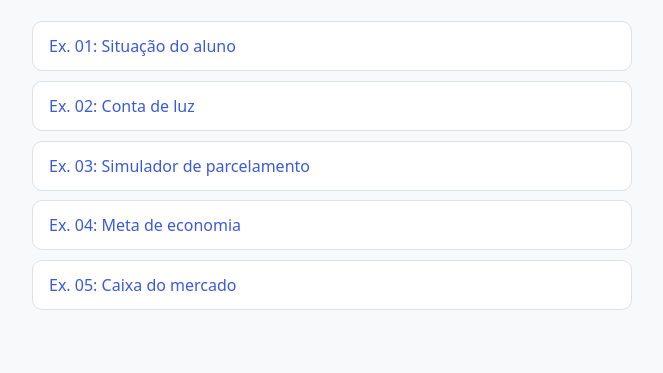
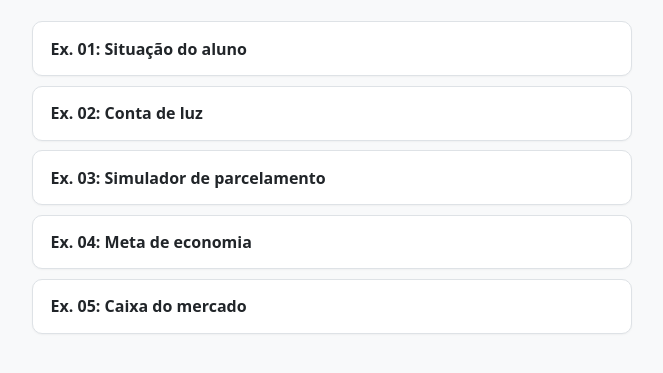
Before and after one commit to wanderleimarques2108-web/pweb-ts-estruturas, a plain HTML site: page index.html in a window 1280 px wide. Shown: the part 109-482 px from the top of the page, without its empty margins (308-971 px from the left). Drawn offline with Linux system fonts and the light colour scheme.

Commit message:
Deixa o card inteiro clicavel com efeito hover

```diff
--- a/style.css
+++ b/style.css
@@ -51,12 +51,42 @@ ul li {
   border: 1px solid var(--cor-borda);
   border-radius: 10px;
   margin-bottom: 0.6rem;
-  padding: 0.75rem 1rem;
-  transition: border-color 0.15s ease;
+  box-shadow: 0 1px 2px rgba(0, 0, 0, 0.04);
+  overflow: hidden;
+  transition: border-color 0.15s ease, box-shadow 0.15s ease, transform 0.15s ease;
 }
 
 ul li:hover {
   border-color: var(--cor-primaria);
+  box-shadow: 0 6px 16px rgba(59, 91, 219, 0.15);
+  transform: translateY(-2px);
+}
+
+ul li a {
+  display: flex;
+  align-items: center;
+  justify-content: space-between;
+  padding: 0.9rem 1.1rem;
+  color: var(--cor-texto);
+  font-weight: 600;
+}
+
+ul li a:hover {
+  color: var(--cor-primaria);
+  text-decoration: none;
+}
+
+ul li a::after {
+  content: "→";
+  color: var(--cor-primaria);
+  opacity: 0;
+  transform: translateX(-4px);
+  transition: opacity 0.15s ease, transform 0.15s ease;
+}
+
+ul li a:hover::after {
+  opacity: 1;
+  transform: translateX(0);
 }
 
 label {
```
